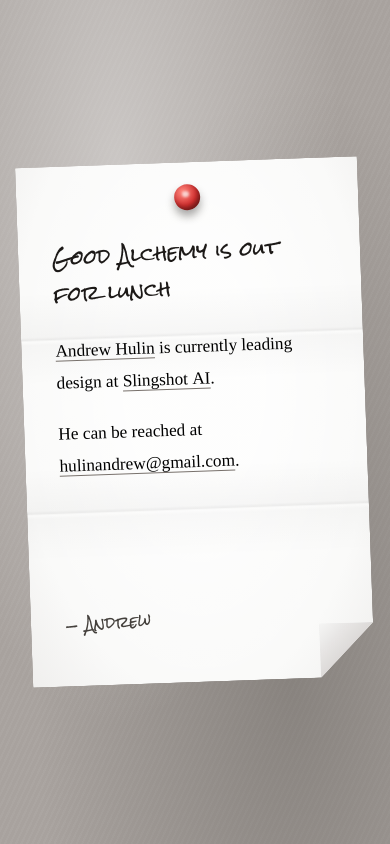
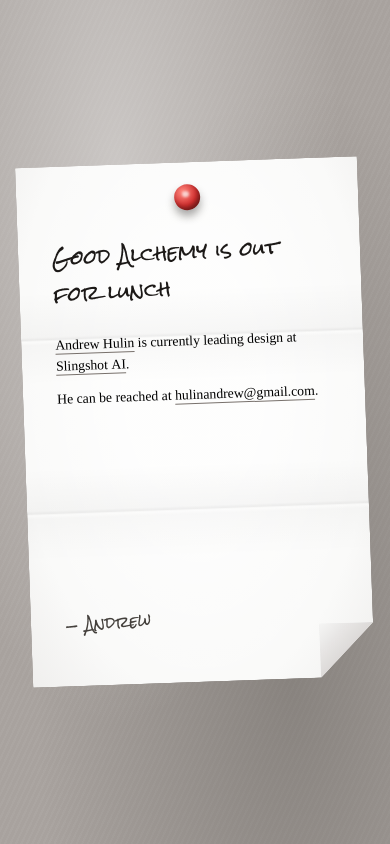
Before and after one commit to andrewhulin/goodalchemy.nyc, a plain HTML site: page index.html in a window 390 px wide. Drawn offline with Linux system fonts and the light colour scheme.

Commit message:
Scale body copy down to document proportions
Co-Authored-By: Claude Fable 5 <noreply@anthropic.com>

```diff
--- a/index.html
+++ b/index.html
@@ -163,9 +163,10 @@
   /* typeset body against the handwritten heading and signature */
   p {
     font-family: "Times New Roman", Times, serif;
-    font-size: 1.15rem;
-    line-height: 1.85;
-    margin-bottom: 1.1em;
+    /* scaled and leaded like 12pt Times in a Word doc rather than web body copy */
+    font-size: .88rem;
+    line-height: 1.5;
+    margin-bottom: .9em;
     color: #000;
   }
 
@@ -192,7 +193,7 @@
 
   @media (max-width: 480px) {
     .letter { padding: 72px 34px 52px; min-height: 520px; }
-    p { font-size: 1.08rem; }
+    p { font-size: .86rem; }
   }
 </style>
 </head>
```
